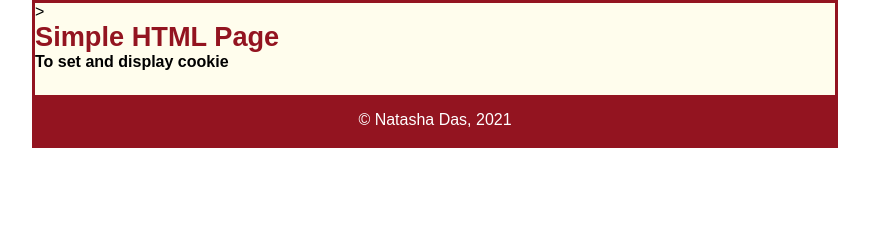
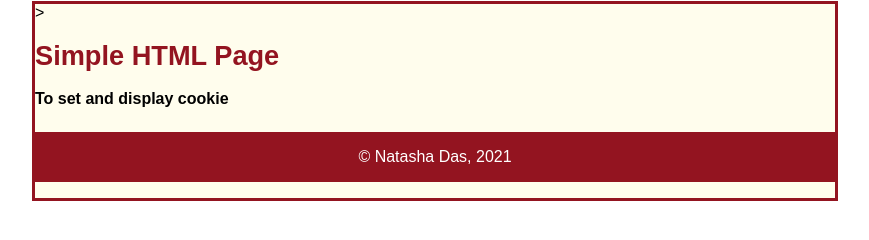
Before and after one commit to nd367/A14, a plain HTML site: page index.html in a window 1280 px wide. Shown: the whole page, without its empty margins (205-1074 px from the left). Drawn offline with Linux system fonts and the light colour scheme.

Commit message:
first commit

```diff
--- a/styles/main.css
+++ b/styles/main.css
@@ -1,7 +1,4 @@
-* {
-	margin: 0;
-	padding: 0;
-}
+
 html {
 	background-color: white;
 }
@@ -9,7 +6,8 @@ body {
 	font-family: Arial, Helvetica, sans-serif;
 	font-size: 100%;
 	width: 800px;
-	margin: 0 auto;
+	length:800px;
+	margin: 1px auto;
 	border: 3px solid #931420;
 	background-color: #fffded;
 }
```
